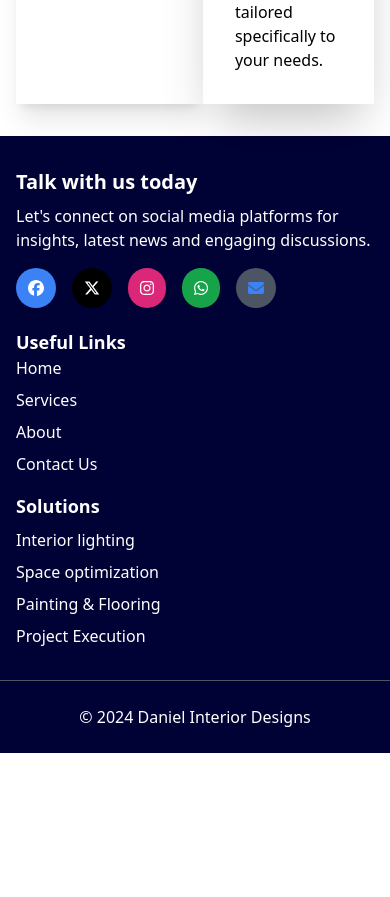
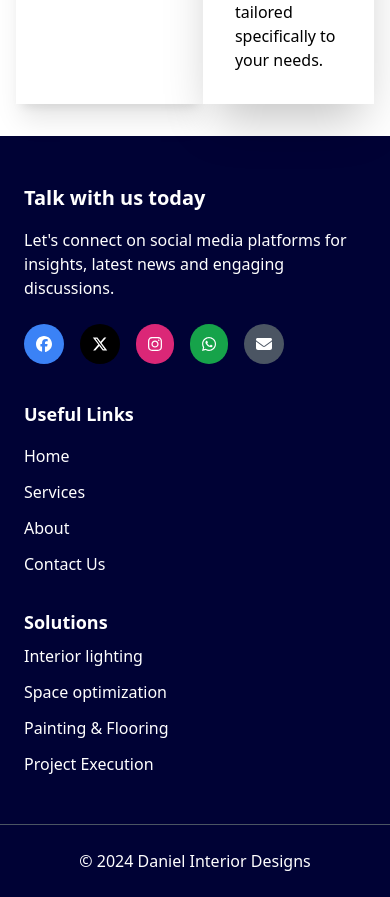
Before and after one commit to ErickGichuki/Daniel-Interior-designs, a React (Create React App) app in the folder client/: page /about in a window 390 px wide. Shown: the part 1780-2677 px from the top of the page. Before the commit the page ends 2533 px from the top, so only its background shows below. Built offline with nearby package versions, Linux system fonts and the light colour scheme; the HTML template or start-up script is replaced by a standard one.

Commit message:
modify footer

```diff
--- a/client/src/components/Footer.js
+++ b/client/src/components/Footer.js
@@ -6,34 +6,34 @@ import { faEnvelope } from '@fortawesome/free-solid-svg-icons'
 function Footer() {
   return (
     <div className='bg-dark-blue'>
-     <div className='container mx-auto px-4 py-8'>
+     <div className='container mx-auto px-6 py-12'>
      <div className='flex flex-col md:flex-row justify-between'>
-      <div className='text-white mb-4 md:mb-0 md:w-1/3'>
-        <h2 className='text-xl font-semibold mb-2'>Talk with us today</h2>
-        <p className='mb-4'>
+      <div className='text-white mb-8 md:mb-0 md:w-1/3'>
+        <h2 className='text-xl font-semibold mb-4'>Talk with us today</h2>
+        <p className='mb-6'>
           Let's connect on social media platforms for insights, latest news and engaging discussions.
         </p>
-        <div className='flex space-x-4 -center'>
-          <a href='' className=''>
-            <FontAwesomeIcon icon={faFacebook} className='rounded-full bg-blue-500 p-3'/>
+        <div className='flex space-x-4'>
+          <a href='' className='hover:opacity-75'>
+            <FontAwesomeIcon icon={faFacebook} className='rounded-full bg-blue-500 p-3 text-white'/>
           </a>
-          <a href='' className=''>
-            <FontAwesomeIcon icon={faXTwitter} className='rounded-full bg-black p-3'/>
+          <a href='' className='hover:opacity-75'>
+            <FontAwesomeIcon icon={faXTwitter} className='rounded-full bg-black p-3 text-white'/>
           </a>
-          <a href=' https://www.instagram.com/danielinteriors254?igsh=YzljYTk1ODg3Zg==' className=''>
-            <FontAwesomeIcon icon={faInstagram} className='rounded-full bg-pink-600 p-3'/>
+          <a href=' https://www.instagram.com/danielinteriors254?igsh=YzljYTk1ODg3Zg==' className='hover:opacity-75'>
+            <FontAwesomeIcon icon={faInstagram} className='rounded-full bg-pink-600 p-3 text-white'/>
           </a>
-          <a href='https://wa.me/message/5ASRCZOLWA2NP1' className=''>
-            <FontAwesomeIcon icon={faWhatsapp} className='rounded-full bg-green-600 p-3'/>
+          <a href='https://wa.me/message/5ASRCZOLWA2NP1' className='hover:opacity-75'>
+            <FontAwesomeIcon icon={faWhatsapp} className='rounded-full bg-green-600 p-3 text-white'/>
           </a>
-          <a href='mailto:danielinteriordesigns@gmail.com' className='text-blue-500'>
-            <FontAwesomeIcon icon={faEnvelope} className='rounded-full bg-gray-600 p-3'/>
+          <a href='mailto:danielinteriordesigns@gmail.com' className='hover:opacity-75'>
+            <FontAwesomeIcon icon={faEnvelope} className='rounded-full bg-gray-600 p-3 text-white'/>
           </a>
         </div>
       </div>
-      <div className='text-white mb-4'>
-        <h2 className='font-bold text-lg'>Useful Links</h2>
-         <ul className='list-none space-y-2'>
+      <div className='text-white mb-8 md:mb-0'>
+        <h2 className='font-bold text-lg mb-4'>Useful Links</h2>
+         <ul className='list-none space-y-3'>
             <li><a href='/home' className='hover:text-underline'>Home</a></li>
             <li><a href='/services' className='hover:text-underline'>Services</a></li>
             <li><a href='/about' className='hover:text-underline'>About</a></li>
@@ -43,7 +43,7 @@ function Footer() {
 
       <div className='text-white'>
         <h2 className='text-lg font-bold mb-2'>Solutions</h2>
-        <ul className='list-none space-y-2'>
+        <ul className='list-none space-y-3'>
             <li><a href='#' className='hover:text-underline'>Interior lighting</a></li>
             <li><a href='#' className='hover:text-underline'>Space optimization</a></li>
             <li><a href='#' className='hover:text-underline'>Painting & Flooring</a></li>
```
